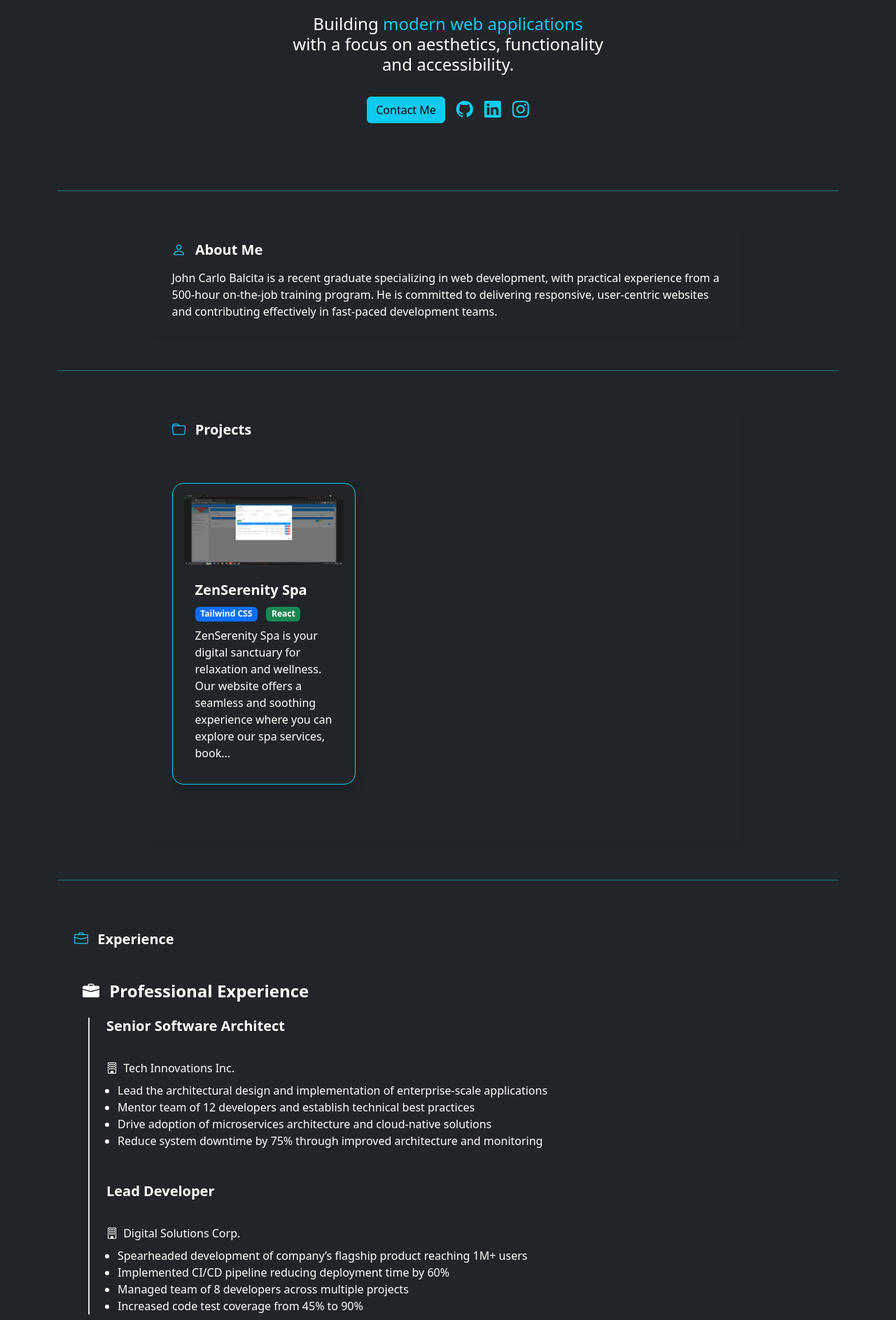
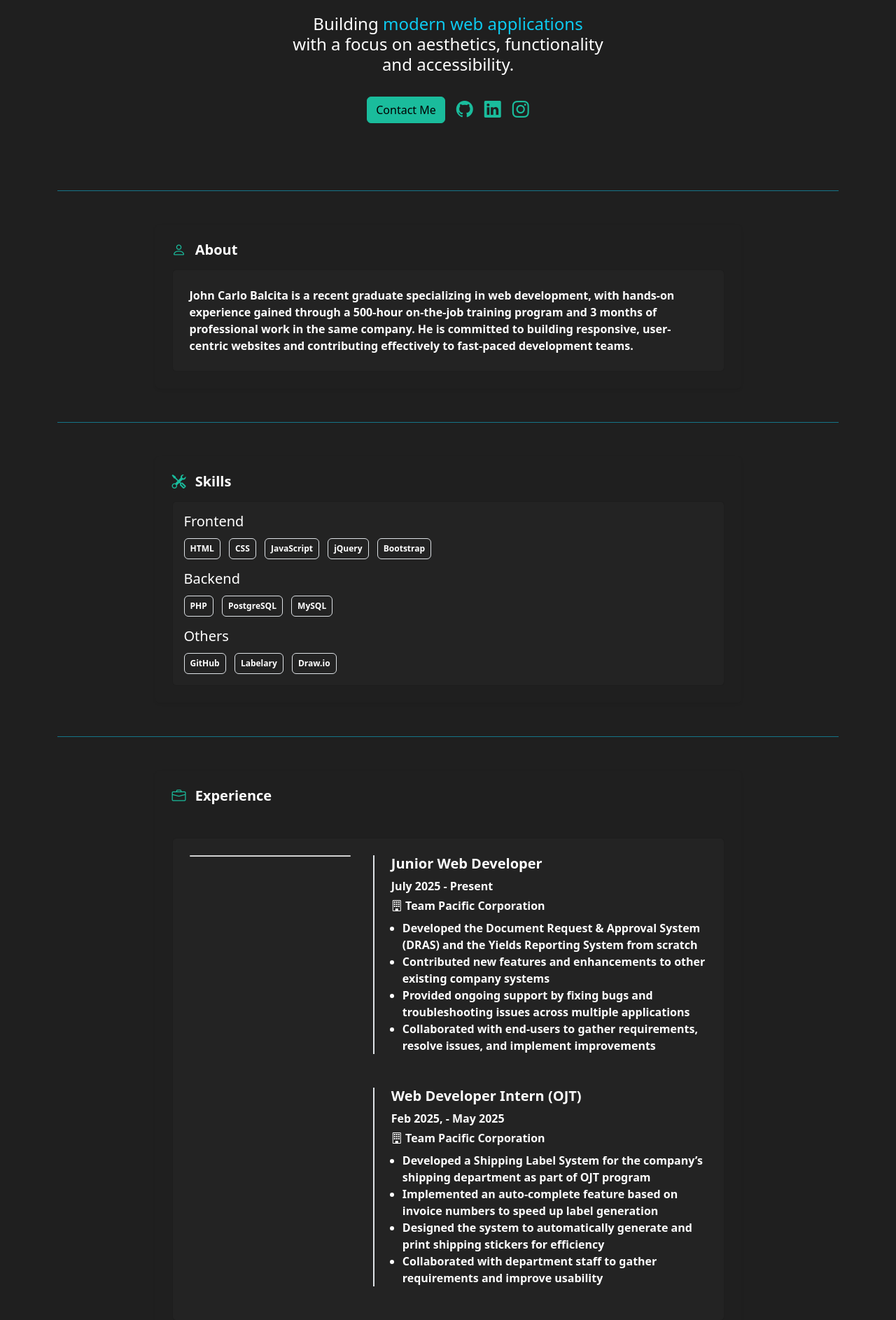
Before and after one commit to KARLO-00/KARLO-00.github.io, a PHP site: page / in a window 1280 px wide. Shown: the part 202-2088 px from the top of the page at 70% size. Run offline with PHP 8.4, Linux system fonts and the light colour scheme.

Commit message:
Big Changes
Big Changes 09/29/25

```diff
--- a/assets/css/main.css
+++ b/assets/css/main.css
@@ -1,5 +1,5 @@
 body {
-    background-color:  black !important;
+    background-color: #1f1f1f !important;
     color: white !important;
 }
 
@@ -23,3 +23,22 @@ img {
     width: 150px;
     object-fit: cover;
 }
+
+.bold {
+    font-weight: bold;
+}
+
+.btn-info {
+    background-color: #1ABC9C !important;
+    border-color: #1ABC9C !important;
+}
+
+.custom-color {
+    color: #1ABC9C !important;
+}
+
+.custom-bg {
+    background-color: #232323 !important;
+    color: white !important;
+    font-weight: bold
+}
--- a/assets/js/main.js
+++ b/assets/js/main.js
@@ -0,0 +1,11 @@
+$(document).ready(function () {
+    $("#contactBtn").on("click", function () {
+        $("html, body").animate({
+            scrollTop: $("#contact").offset().top
+        }, 600, function () {
+            $("#contact").focus(); // focus on section
+            // Or focus directly on first input:
+            // $("#contactSection input:first").focus();
+        });
+    });
+})
--- a/index.html
+++ b/index.html
@@ -29,7 +29,7 @@
 </head>
 
 <body>
-    <div class="content bg-dark">
+    <div class="content">
         <!-- <div class="row"><a href="#aboutme">sgf</a></div> -->
         <div class="container">
             <div class="d-flex flex-column align-items-center text-center text-white p-5">
@@ -49,12 +49,12 @@
 
                 <!-- Button and social icons -->
                 <div class="mt-4 d-flex gap-3 justify-content-center">
-                    <button class="btn btn-info">Contact Me</button>
-                    <a href="https://github.com/yourusername" target="_blank" class="text-info fs-4"><i
+                    <button class="btn btn-info bold" id="contactBtn">Contact Me</button>
+                    <a href="https://github.com/yourusername" target="_blank" class="custom-color fs-4"><i
                             class="bi bi-github"></i></a>
-                    <a href="https://linkedin.com/in/yourusername" target="_blank" class="text-info fs-4"><i
+                    <a href="https://linkedin.com/in/yourusername" target="_blank" class="custom-color fs-4"><i
                             class="bi bi-linkedin"></i></a>
-                    <a href="https://instagram.com/yourusername" target="_blank" class="text-info fs-4"><i
+                    <a href="https://instagram.com/yourusername" target="_blank" class="custom-color fs-4"><i
                             class="bi bi-instagram"></i></a>
                 </div>
             </div>
@@ -63,48 +63,145 @@
 
             <div class="p-4 rounded shadow-sm mx-auto w-75" id="aboutme">
                 <h5 class="mb-3 fw-bold">
-                    <i class="bi bi-person text-info me-2"></i> About Me
+                    <i class="bi bi-person custom-color me-2"></i> About
                 </h5>
-                <p class="mb-0" style="line-height: 1.5; font-size: 1rem;">
-                    John Carlo Balcita is a recent graduate specializing in web development, with practical experience
-                    from a 500-hour on-the-job training program. He is committed to delivering responsive, user-centric
-                    websites and contributing effectively in fast-paced development teams.
-                </p>
+                <div class="card custom-bg p-4" style="line-height: 1.5; font-size: 1rem;">
+                    John Carlo Balcita is a recent graduate specializing in web development, with hands-on experience
+                    gained through a 500-hour on-the-job training program and 3 months of professional work in the same
+                    company. He is committed to building responsive, user-centric websites and contributing effectively
+                    to fast-paced development teams.
+                </div>
+            </div>
+
+            <hr class="border-info opacity-50 mx-auto my-5">
+
+            <div class="p-4 rounded shadow-sm mx-auto w-75" id="aboutme">
+                <h5 class="mb-3 fw-bold">
+                    <i class="bi bi-tools custom-color me-2"></i> Skills
+                </h5>
+                <div class="card custom-bg">
+                    <div class="row p-3">
+                        <h5>Frontend</h5>
+                        <div class="mt-1 mb-3">
+                            <span class="badge me-2 border p-2">HTML</span>
+                            <span class="badge me-2 border p-2">CSS</span>
+                            <span class="badge me-2 border p-2">JavaScript</span>
+                            <span class="badge me-2 border p-2">jQuery</span>
+                            <span class="badge me-2 border p-2">Bootstrap</span>
+                        </div>
+                        <h5>Backend</h5>
+                        <div class="mt-1 mb-3">
+                            <span class="badge me-2 border p-2">PHP</span>
+                            <span class="badge me-2 border p-2">PostgreSQL</span>
+                            <span class="badge me-2 border p-2">MySQL</span>
+                        </div>
+                        <h5>Others</h5>
+                        <div class="mt-1">
+                            <span class="badge me-2 border p-2">GitHub</span>
+                            <span class="badge me-2 border p-2">Labelary</span>
+                            <span class="badge me-2 border p-2">Draw.io</span>
+                        </div>
+                    </div>
+                </div>
             </div>
 
             <hr class="border-info opacity-50 mx-auto my-5">
 
             <div class="p-4 rounded shadow-sm mx-auto w-75">
                 <h5 class="mb-3 fw-bold">
-                    <i class="bi bi-folder text-info me-2"></i> Projects
+                    <i class="bi bi-briefcase custom-color me-2"></i> Experience
+                </h5>
+
+                <div class="card custom-bg p-4 my-5 text-white">
+                    <div class="row">
+                        <div class="col-4">
+                            <div class="card">
+
+                            </div>
+                        </div>
+                        <div class="col-8">
+                            <!-- Experience Block 1 -->
+                            <div class="border-start border-2 ps-4 ms-2">
+                                <div class="position-relative mb-5">
+                                    <h5 class="fw-bold">Junior Web Developer</h5>
+                                    <p class="mb-1">July 2025 - Present</p>
+                                    <p class="mb-2"><i class="bi bi-building"></i> Team Pacific Corporation</p>
+                                    <ul class="ps-3">
+                                        <li>Developed the Document Request & Approval System (DRAS) and the Yields
+                                            Reporting System from scratch</li>
+                                        <li>Contributed new features and enhancements to other existing company systems
+                                        </li>
+                                        <li>Provided ongoing support by fixing bugs and troubleshooting issues across
+                                            multiple applications</li>
+                                        <li>Collaborated with end-users to gather requirements, resolve issues, and
+                                            implement improvements</li>
+                                    </ul>
+                                </div>
+                            </div>
+
+                            <!-- Experience Block 2 -->
+                            <div class="border-start border-2 ps-4 ms-2">
+                                <div class="position-relative mb-4">
+
+                                    <h5 class="fw-bold">Web Developer Intern (OJT)</h5>
+                                    <p class=" mb-1">Feb 2025, - May 2025</p>
+                                    <p class="mb-2"><i class="bi bi-building"></i> Team Pacific Corporation</p>
+                                    <ul class="ps-3">
+                                        <li>Developed a Shipping Label System for the company’s shipping department as
+                                            part of OJT program</li>
+                                        <li>Implemented an auto-complete feature based on invoice numbers to speed up
+                                            label generation</li>
+                                        <li>Designed the system to automatically generate and print shipping stickers
+                                            for efficiency</li>
+                                        <li>Collaborated with department staff to gather requirements and improve
+                                            usability</li>
+                                    </ul>
+                                </div>
+                            </div>
+                        </div>
+                    </div>
+                </div>
+            </div>
+
+            <hr class="border-info opacity-50 mx-auto my-5">
+
+            <div class="p-4 rounded shadow-sm mx-auto w-75">
+                <h5 class="mb-3 fw-bold">
+                    <i class="bi bi-folder custom-color me-2"></i> Projects
                 </h5>
 
                 <div class="d-flex overflow-auto gap-4 pb-3" style="scroll-snap-type: x mandatory;">
                     <div class="col-4 my-5">
-                        <div class="card bg-dark text-white border border-info rounded-4 p-3 shadow"
-                            style="max-width: 500px;">
+                        <div class="card custom-bg border-info rounded-4 p-3 shadow" style="max-width: 500px;">
 
                             <!-- Project Image -->
-                            <img src="assets/images/weekly_act.png" class="card-img-top rounded-3"
+                            <img src="assets/images/sls.JPG" class="card-img-top rounded-3"
                                 alt="ZenSerenity Spa Project">
 
                             <!-- Card Body -->
                             <div class="card-body">
-                                <h5 class="card-title fw-bold mt-2">ZenSerenity Spa</h5>
+                                <h5 class="card-title fw-bold mt-2">Shipping Label System</h5>
 
                                 <!-- Tech Stack Badges -->
                                 <div class="mb-2">
-                                    <span class="badge bg-primary me-2">Tailwind CSS</span>
-                                    <span class="badge bg-success">React</span>
+                                    <span class="badge bg-primary me-2">jQuery</span>
+                                    <span class="badge bg-info me-2">Bootstrap</span>
+                                    <span class="badge bg-secondary me-2">HTML</span>
+                                    <span class="badge bg-secondary me-2">CSS</span>
+                                    <span class="badge bg-warning me-2">PHP</span>
+                                    <span class="badge bg-success">PostgreSQL</span>
                                 </div>
 
                                 <!-- Description -->
                                 <p class="card-text" style="line-height: 1.5;">
-                                    ZenSerenity Spa is your digital sanctuary for relaxation and wellness. Our website
-                                    offers a seamless and soothing experience where you can explore our spa services,
-                                    book...
+                                    A web-based system developed for the company’s shipping department to streamline
+                                    label creation.
+                                    Features include an auto-complete function based on invoice numbers and automatic
+                                    generation of
+                                    printable shipping stickers, improving efficiency and accuracy in daily operations.
                                 </p>
                             </div>
+
                         </div>
                     </div>
 
@@ -114,46 +211,34 @@
 
             <hr class="border-info opacity-50 mx-auto my-5">
 
-            <div class="p-4 rounded shadow-sm mx-auto">
+            <div class="p-4 rounded shadow-sm mx-auto w-75" id="contact">
                 <h5 class="mb-3 fw-bold">
-                    <i class="bi bi-briefcase text-info me-2"></i> Experience
+                    <i class="bi bi-envelope custom-color me-2"></i> Contact Me
                 </h5>
-
-                <div class="container my-5 text-white">
-                    <h4 class="fw-bold mb-4">
-                        <i class="bi bi-briefcase-fill me-2"></i> Professional Experience
-                    </h4>
-
-                    <div class="border-start border-2 ps-4 ms-2">
-                        <!-- Experience Block 1 -->
-                        <div class="position-relative mb-5">
-
-                            <h5 class="fw-bold">Senior Software Architect</h5>
-                            <p class="text-muted mb-1">2022 - Present</p>
-                            <p class="mb-2"><i class="bi bi-building me-1"></i> Tech Innovations Inc.</p>
-                            <ul class="ps-3">
-                                <li>Lead the architectural design and implementation of enterprise-scale
-                                    applications</li>
-                                <li>Mentor team of 12 developers and establish technical best practices</li>
-                                <li>Drive adoption of microservices architecture and cloud-native solutions</li>
-                                <li>Reduce system downtime by 75% through improved architecture and monitoring</li>
-                            </ul>
-                        </div>
-
-                        <!-- Experience Block 2 -->
-                        <div class="position-relative mb-4">
-
-                            <h5 class="fw-bold">Lead Developer</h5>
-                            <p class="text-muted mb-1">2019 - 2022</p>
-                            <p class="mb-2"><i class="bi bi-building me-1"></i> Digital Solutions Corp.</p>
-                            <ul class="ps-3">
-                                <li>Spearheaded development of company’s flagship product reaching 1M+ users</li>
-                                <li>Implemented CI/CD pipeline reducing deployment time by 60%</li>
-                                <li>Managed team of 8 developers across multiple projects</li>
-                                <li>Increased code test coverage from 45% to 90%</li>
-                            </ul>
-                        </div>
-                    </div>
+                <div class="card custom-bg mb-4 p-4">
+                    <ul class="list-unstyled mt-3">
+                        <li class="mb-2">
+                            <i class="bi bi-envelope-fill text-accent me-2"></i>
+                            <a href="johncarlobalcita.business@gmail.com" class="text-decoration-none text-white">
+                                johncarlobalcita.business@gmail.com
+                            </a>
+                        </li>
+                        <li class="mb-2">
+                            <i class="bi bi-telephone-fill text-accent me-2"></i>
+                            +63 930 889 8507
+                        </li>
+                        <li class="mb-2">
+                            <i class="bi bi-geo-alt-fill text-accent me-2"></i>
+                            Taguig, Philippines
+                        </li>
+                        <!-- <li>
+                            <i class="bi bi-linkedin text-accent me-2"></i>
+                            <a href="https://linkedin.com/in/yourprofile" target="_blank"
+                                class="text-decoration-none text-dark">
+                                linkedin.com/in/yourprofile
+                            </a>
+                        </li> -->
+                    </ul>
                 </div>
             </div>
         </div>
@@ -173,6 +258,7 @@
 
     <!-- Add jQuery first -->
     <script src="https://code.jquery.com/jquery-3.6.0.min.js"></script>
+    <script src="assets/js/main.js"></script>
 </body>
 
 </html>
```
Also changed, not shown: assets/images/sls.JPG (added).
